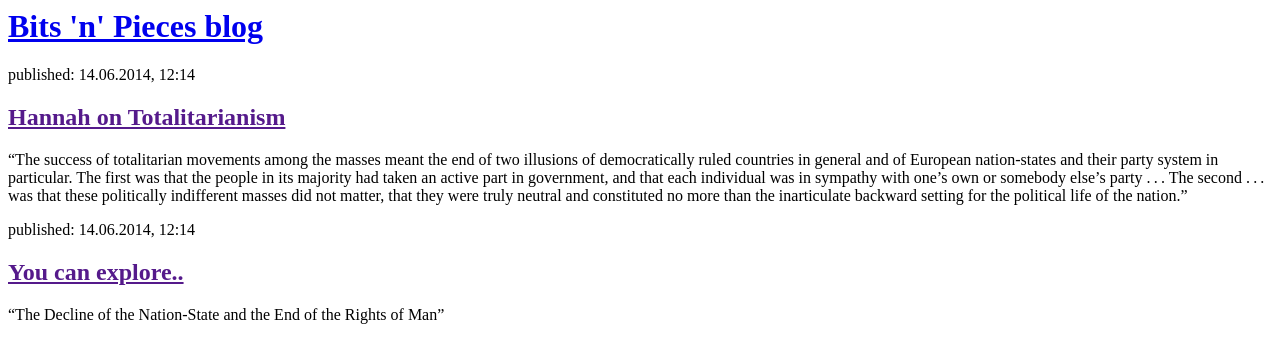
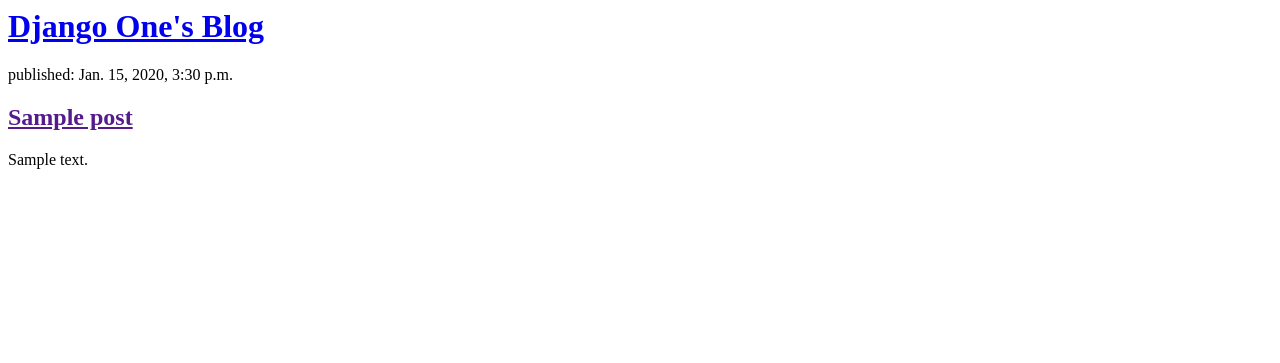
Before and after one commit to biswatig/my-first-blog, a Django app: template blog/templates/blog/post_list.html in a window 1280 px wide. Shown: the top 363 px of the page. Run offline with Django 3.2, Linux system fonts and the light colour scheme; the template is opened without the code that fills it: values that come from a table or form of the project are taken from there, others are empty; tables that the repository leaves empty hold one stand-in row (values such as "Sample post").

Commit message:
Modified templates to display posts from database

```diff
--- a/blog/templates/blog/post_list.html
+++ b/blog/templates/blog/post_list.html
@@ -3,20 +3,17 @@
         <title>Bits 'n' Pieces blog</title>
     </head>
     <body>
+      <div>
+        <h1><a href="/">Django One's Blog</a></h1>
+      </div>
+
+      {% for post in posts %}
         <div>
-            <h1><a href="/">Bits 'n' Pieces blog</a></h1>
+          <p>published: {{ post.published_date }}</p>
+          <h2><a href="">{{ post.title }}</a></h2>
+          <p>{{ post.text|linebreaksbr }}</p>
         </div>
+      {% endfor %}
 
-        <div>
-            <p>published: 14.06.2014, 12:14</p>
-            <h2><a href="">Hannah on Totalitarianism</a></h2>
-            <p> “The success of totalitarian movements among the masses meant the end of two illusions of democratically ruled countries in general and of European nation-states and their party system in particular. The first was that the people in its majority had taken an active part in government, and that each individual was in sympathy with one’s own or somebody else’s party . . . The second . . . was that these politically indifferent masses did not matter, that they were truly neutral and constituted no more than the inarticulate backward setting for the political life of the nation.”</p>
-        </div>
-
-        <div>
-            <p>published: 14.06.2014, 12:14</p>
-            <h2><a href="">You can explore..</a></h2>
-            <p>“The Decline of the Nation-State and the End of the Rights of Man”</p>
-        </div>
     </body>
 </html>
--- a/blog/views.py
+++ b/blog/views.py
@@ -1,5 +1,8 @@
 from django.shortcuts import render
+from django.utils import timezone
+from .models import Post
 
 # Create your views here.
 def post_list(request):
-    return render(request, 'blog/post_list.html', {})
+    posts = Post.objects.filter(published_date__lte=timezone.now()).order_by('published_date')
+    return render(request, 'blog/post_list.html', {'posts': posts})
```
